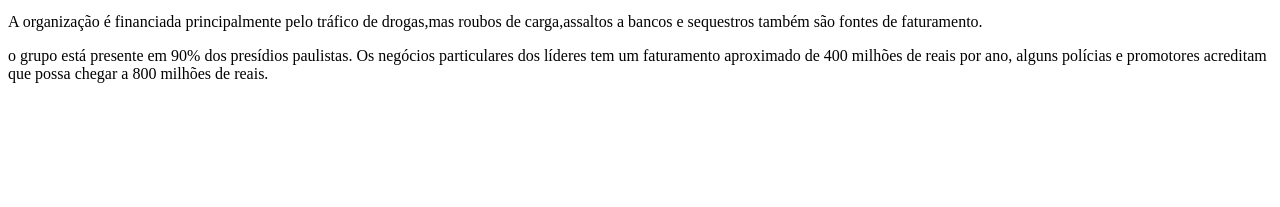
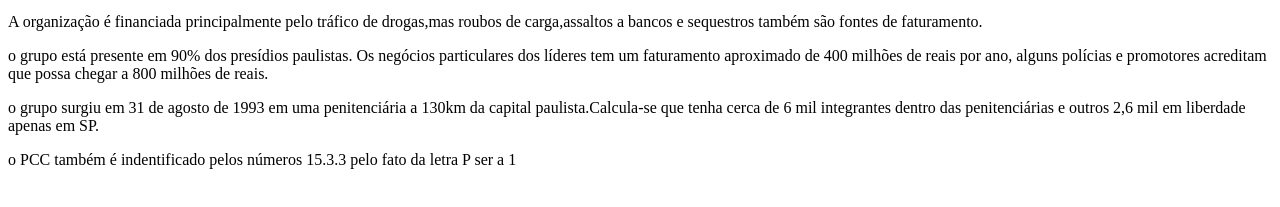
Before and after one commit to prrakemi/pensamento-computacional, a plain HTML site: page index.html in a window 1280 px wide. Shown: the part 119-326 px from the top of the page. Drawn offline with Linux system fonts and the light colour scheme.

Commit message:
Add files via upload

```diff
--- a/index.html
+++ b/index.html
@@ -10,6 +10,7 @@
     <p>o primeiro comando da capital(PCC)é a maior organização criminosa do Brasil,com atuação principalmente em São Paulo,além de países como Paraguai,Bolívia,Colômbia e venezuela.Possui cerca de 30 mil membros,sendo 8 mil apenas em São Paulo.</p>
     <p>A organização é financiada principalmente pelo tráfico de drogas,mas roubos de carga,assaltos a bancos e sequestros também são fontes de faturamento.</p>
     <p>o grupo está presente em 90% dos presídios paulistas. Os negócios particulares dos líderes tem um faturamento aproximado de 400 milhões de reais por ano, alguns polícias e promotores acreditam que possa chegar a 800 milhões de reais.</p>
-    <p></p>
+    <p>o grupo surgiu em 31 de agosto de 1993 em uma penitenciária a 130km da capital paulista.Calcula-se que tenha cerca de 6 mil integrantes dentro das penitenciárias e outros 2,6 mil em liberdade apenas em SP.
+    </p>o PCC também é indentificado pelos números 15.3.3 pelo fato da letra P ser a 1
   </body>
 </html>
```
